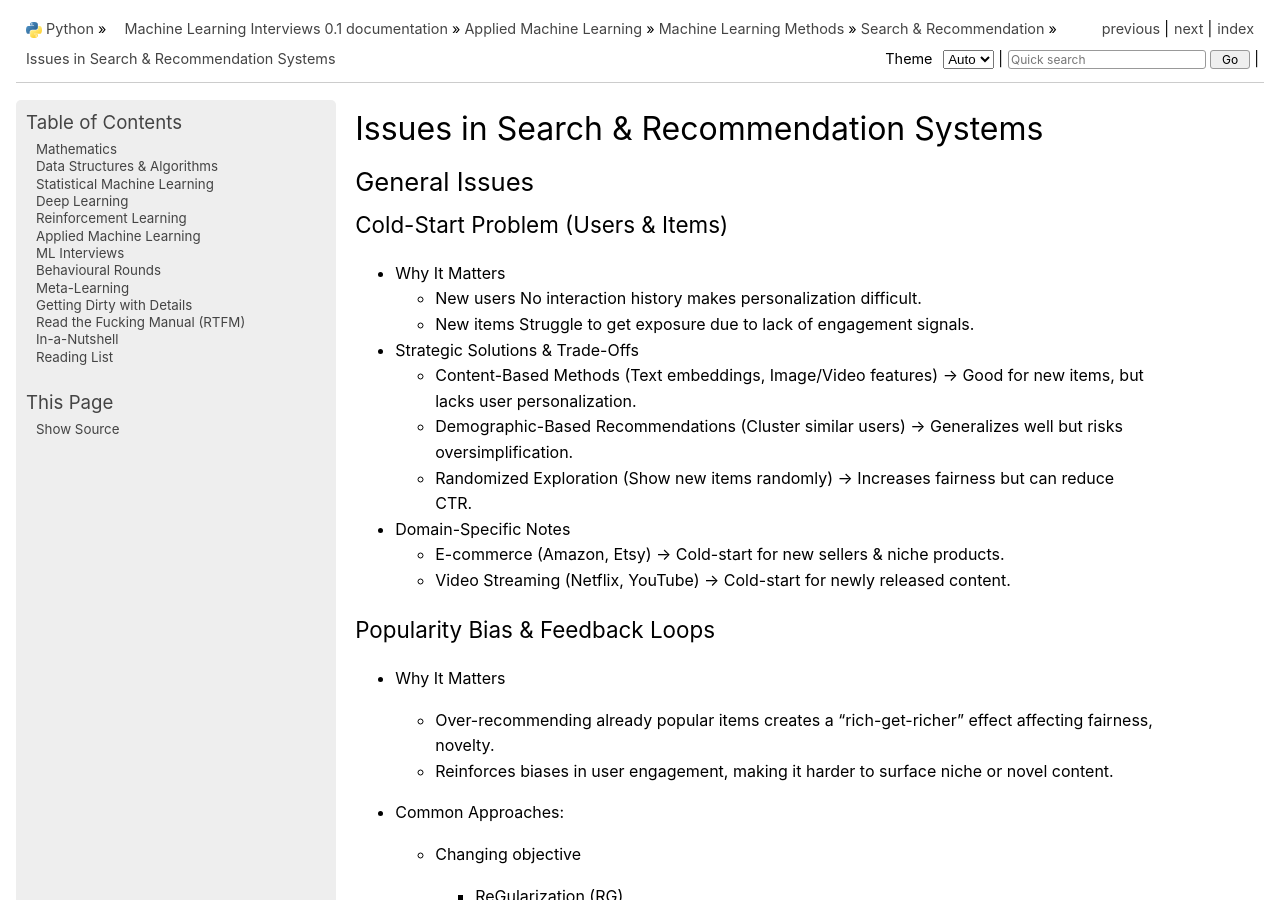
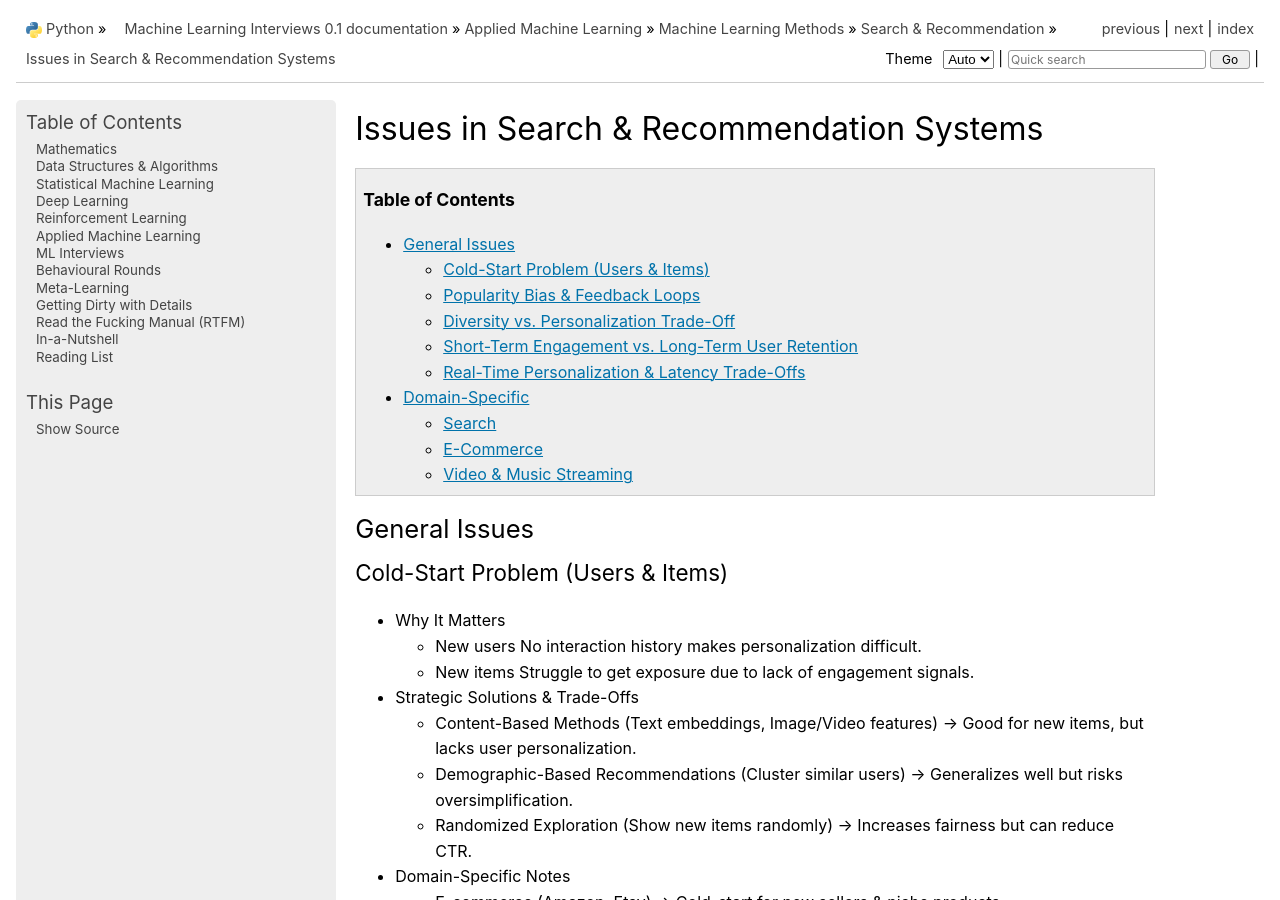
Before and after one commit to uselesstechjunks/leetcode, a Sphinx documentation site: the page built from docs/source/applied/methods/rs/issues.rst, in a window 1280 px wide and 900 px high. Built offline with Sphinx 7.4.7, drawn with Linux system fonts in a browser that asks for light colours; pages that are not in the unit, such as notebooks, are missing from menus.

Commit message:
Update issues.rst

```diff
--- a/docs/source/applied/methods/rs/issues.rst
+++ b/docs/source/applied/methods/rs/issues.rst
@@ -1,6 +1,12 @@
 ####################################################################################
 Issues in Search & Recommendation Systems
 ####################################################################################
+.. contents:: Table of Contents
+	:depth: 2
+	:local:
+	:backlinks: none
+
+************************************************************************************
 General Issues
 ************************************************************************************
 Cold-Start Problem (Users & Items)
```
